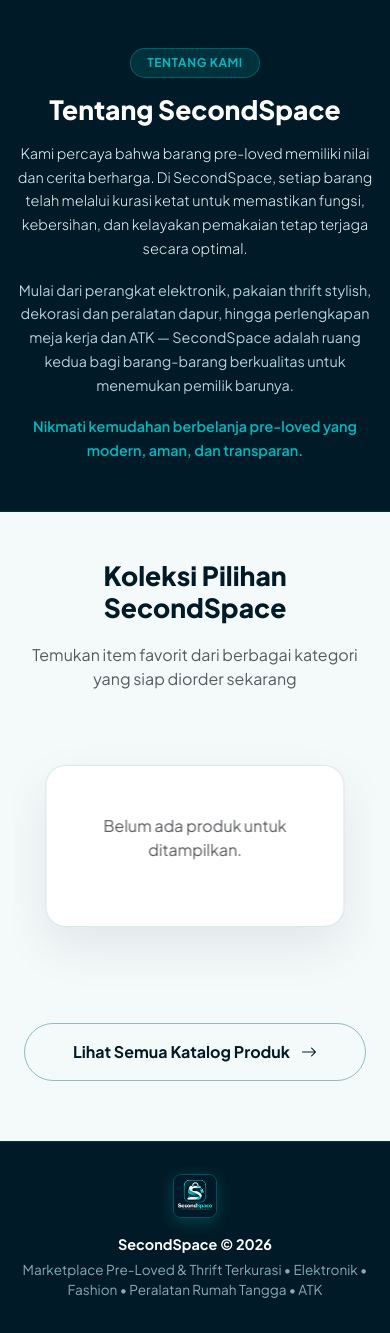
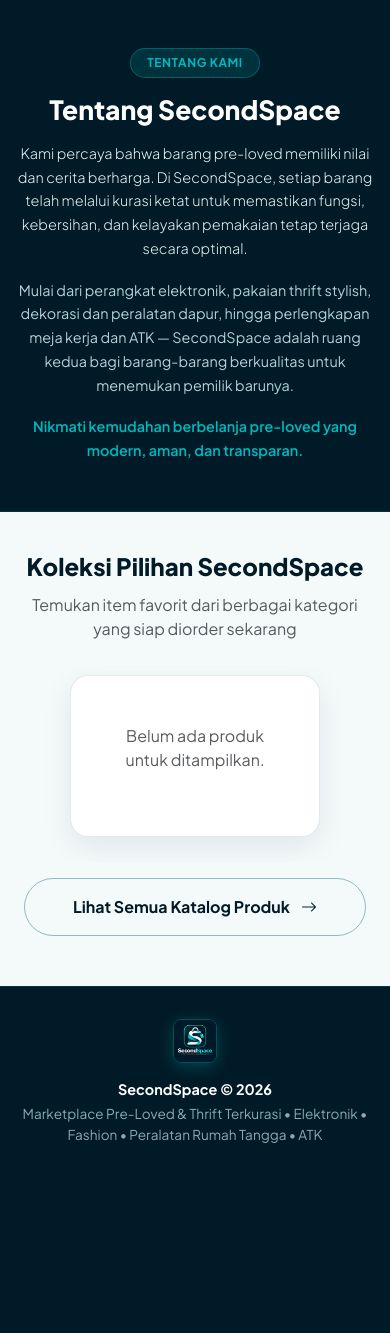
Before and after one commit to aliflammmiimm/Second-Space, a Laravel app: page / in a window 390 px wide. Shown: the part 894-2227 px from the top of the page. After the commit the page ends 2037 px from the top, so only its background shows below. Run offline with Laravel 12, Linux system fonts and the light colour scheme; data comes from the database, SQL or seed files in the repository; data that the repository does not hold is empty.

Commit message:
style: comprehensive mobile responsiveness overhaul across home, catalog, and seller dashboard

```diff
--- a/resources/views/home.blade.php
+++ b/resources/views/home.blade.php
@@ -285,65 +285,70 @@
     .product-showcase {
         background: #f4f9fa;
         color: #001B27;
-        padding: 90px 0 110px;
+        padding: 70px 0 90px;
         overflow: hidden;
     }
 
     .section-title {
         text-align: center;
-        font-size: clamp(30px, 3.8vw, 42px);
+        font-size: clamp(26px, 3.8vw, 38px);
         font-weight: 800;
-        margin-bottom: 20px;
+        margin-bottom: 12px;
         color: #001B27;
     }
 
     .swiper {
         width: 100%;
-        padding: 50px 0 80px;
+        padding: 24px 0 45px;
     }
 
     .swiper-slide {
-        width: 320px;
-        max-width: 85vw;
-        transition: transform 0.5s cubic-bezier(.22,.61,.36,1), filter 0.5s ease, opacity 0.5s ease;
-        filter: blur(3px);
-        opacity: 0.55;
-        transform: scale(0.85);
+        width: 280px;
+        max-width: 82vw;
+        transition: transform 0.3s ease, opacity 0.3s ease;
+        opacity: 0.82;
+        transform: scale(0.96);
     }
 
     .swiper-slide-active,
     .swiper-slide-duplicate-active {
-        filter: blur(0);
         opacity: 1;
-        transform: scale(1.1);
-        z-index: 10;
+        transform: scale(1);
+        z-index: 5;
     }
 
     .product-slider-card {
         background: white;
-        border-radius: 20px;
+        border-radius: 18px;
         overflow: hidden;
-        box-shadow: 0 20px 50px rgba(0, 27, 39, 0.08);
-        border: 1px solid rgba(0, 92, 102, 0.15);
+        box-shadow: 0 10px 30px rgba(0, 27, 39, 0.08);
+        border: 1px solid rgba(0, 92, 102, 0.12);
+        transition: transform 0.25s ease, box-shadow 0.25s ease;
+    }
+
+    .product-slider-card:hover {
+        transform: translateY(-4px);
+        box-shadow: 0 14px 35px rgba(0, 27, 39, 0.12);
+        border-color: rgba(0, 184, 190, 0.4);
     }
 
     .product-slider-card img {
         width: 100%;
-        height: 320px;
+        height: 240px;
         object-fit: cover;
         object-position: center;
         background: #f8fafc;
     }
 
     .product-slider-info {
-        padding: 20px;
+        padding: 16px 18px 20px;
         text-align: center;
     }
 
     .product-slider-info h5 {
         font-weight: 700;
         margin-bottom: 4px;
-        font-size: 1.1rem;
+        font-size: 1.05rem;
         color: #001B27;
         display: -webkit-box;
         -webkit-line-clamp: 1;
@@ -353,25 +358,25 @@
 
     .product-slider-info .category {
         color: #53707c;
-        font-size: 0.85rem;
-        margin-bottom: 8px;
+        font-size: 0.82rem;
+        margin-bottom: 6px;
     }
 
     .product-slider-info .price {
         font-weight: 800;
-        font-size: 1.25rem;
+        font-size: 1.2rem;
         color: #005C66;
     }
 
     .swiper-button-next, .swiper-button-prev {
         color: #001B27;
-        width: 48px;
-        height: 48px;
+        width: 44px;
+        height: 44px;
         border-radius: 50%;
         background: white;
         border: 1px solid rgba(0, 184, 190, 0.25);
-        box-shadow: 0 8px 24px rgba(0, 27, 39, 0.12);
-        transition: all 0.3s ease;
+        box-shadow: 0 6px 20px rgba(0, 27, 39, 0.12);
+        transition: all 0.25s ease;
     }
 
     .swiper-button-next:hover, .swiper-button-prev:hover {
@@ -381,7 +386,7 @@
     }
 
     .swiper-button-next::after, .swiper-button-prev::after {
-        font-size: 1rem;
+        font-size: 0.9rem;
         font-weight: bold;
     }
 
@@ -448,10 +453,36 @@
             line-height: 1.65 !important;
         }
         .product-showcase {
-            padding: 48px 0 60px;
+            padding: 40px 0 50px;
         }
         .product-showcase .section-title {
-            font-size: 1.65rem !important;
+            font-size: 1.5rem !important;
+        }
+        .swiper {
+            padding: 10px 0 25px;
+        }
+        .swiper-slide {
+            width: 250px !important;
+            max-width: 78vw !important;
+            opacity: 1 !important;
+            transform: none !important;
+        }
+        .product-slider-card img {
+            height: 190px !important;
+        }
+        .product-slider-info {
+            padding: 12px 14px 16px !important;
+        }
+        .product-slider-info h5 {
+            font-size: 0.92rem !important;
+        }
+        .product-slider-info .price {
+            font-size: 1.05rem !important;
+        }
+        .product-slider-info .btn {
+            font-size: 0.82rem !important;
+            padding: 6px 18px !important;
+            margin-top: 8px !important;
         }
         .swiper-button-next, .swiper-button-prev {
             display: none !important;
@@ -653,9 +684,9 @@
             prevEl: ".swiper-button-prev"
         },
         breakpoints: {
-            0: { slidesPerView: 1.2, spaceBetween: 15 },
-            768: { slidesPerView: 2.2, spaceBetween: 20 },
-            1200: { slidesPerView: "auto", spaceBetween: 30 }
+            0: { slidesPerView: "auto", spaceBetween: 16, centeredSlides: true },
+            768: { slidesPerView: "auto", spaceBetween: 24, centeredSlides: true },
+            1200: { slidesPerView: "auto", spaceBetween: 30, centeredSlides: true }
         },
         on: {
             reachEnd: function () {
--- a/resources/views/layouts/app.blade.php
+++ b/resources/views/layouts/app.blade.php
@@ -441,6 +441,10 @@
         }
 
         @media (max-width: 576px) {
+            h1, .h1 { font-size: 1.75rem !important; }
+            h2, .h2 { font-size: 1.45rem !important; }
+            h3, .h3 { font-size: 1.25rem !important; }
+            h4, .h4 { font-size: 1.1rem !important; }
             .container {
                 padding-left: 14px;
                 padding-right: 14px;
@@ -455,8 +459,12 @@
                 width: 32px !important;
             }
             .card.custom-card {
-                padding: 18px 16px !important;
+                padding: 16px 14px !important;
                 border-radius: 16px !important;
+            }
+            .table-responsive {
+                margin-bottom: 0.75rem;
+                border-radius: 12px;
             }
         }
 
```
Also changed, not shown: resources/views/pelanggan/katalog.blade.php (+42 -9 lines), resources/views/seller/produk/index.blade.php (+48 -12 lines).
